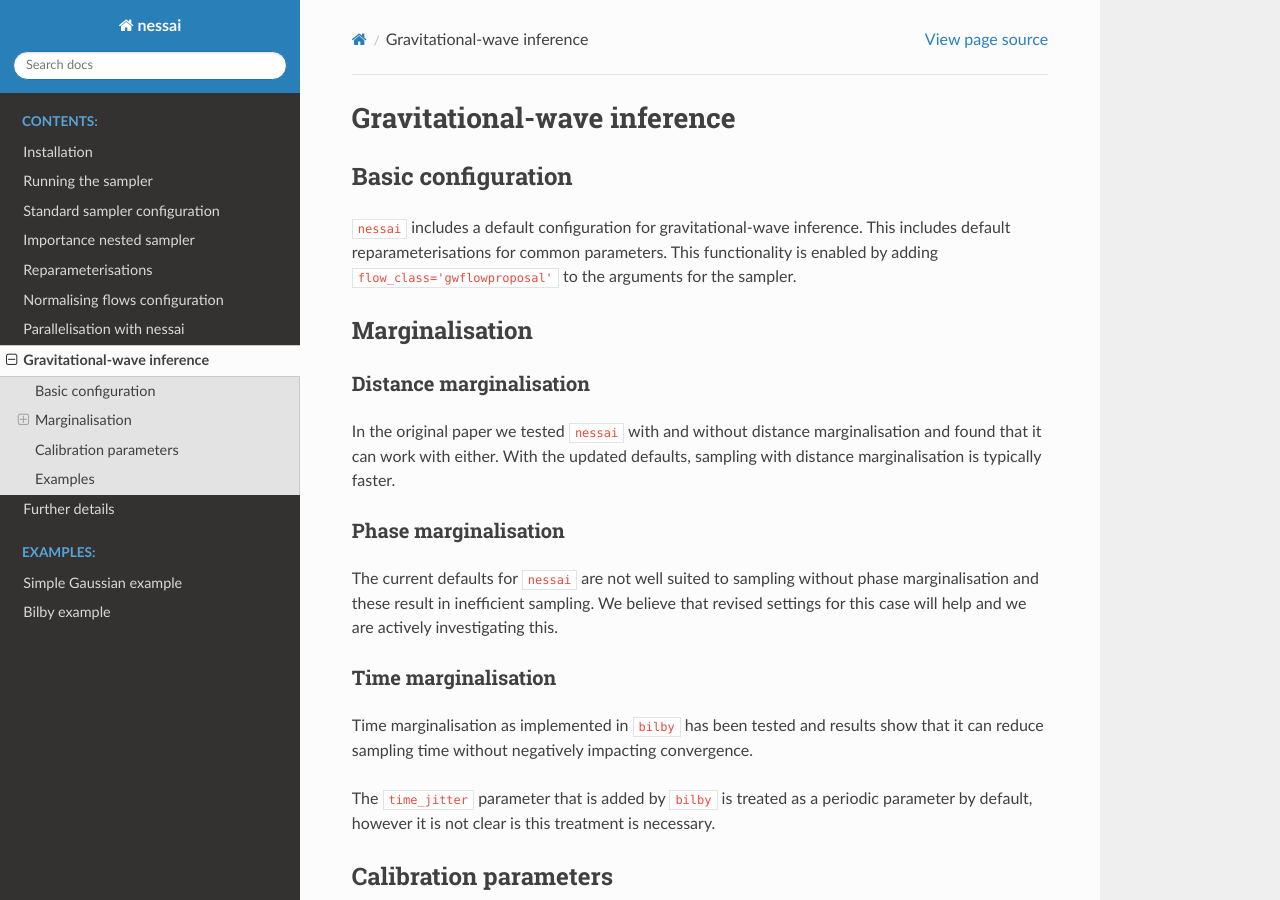
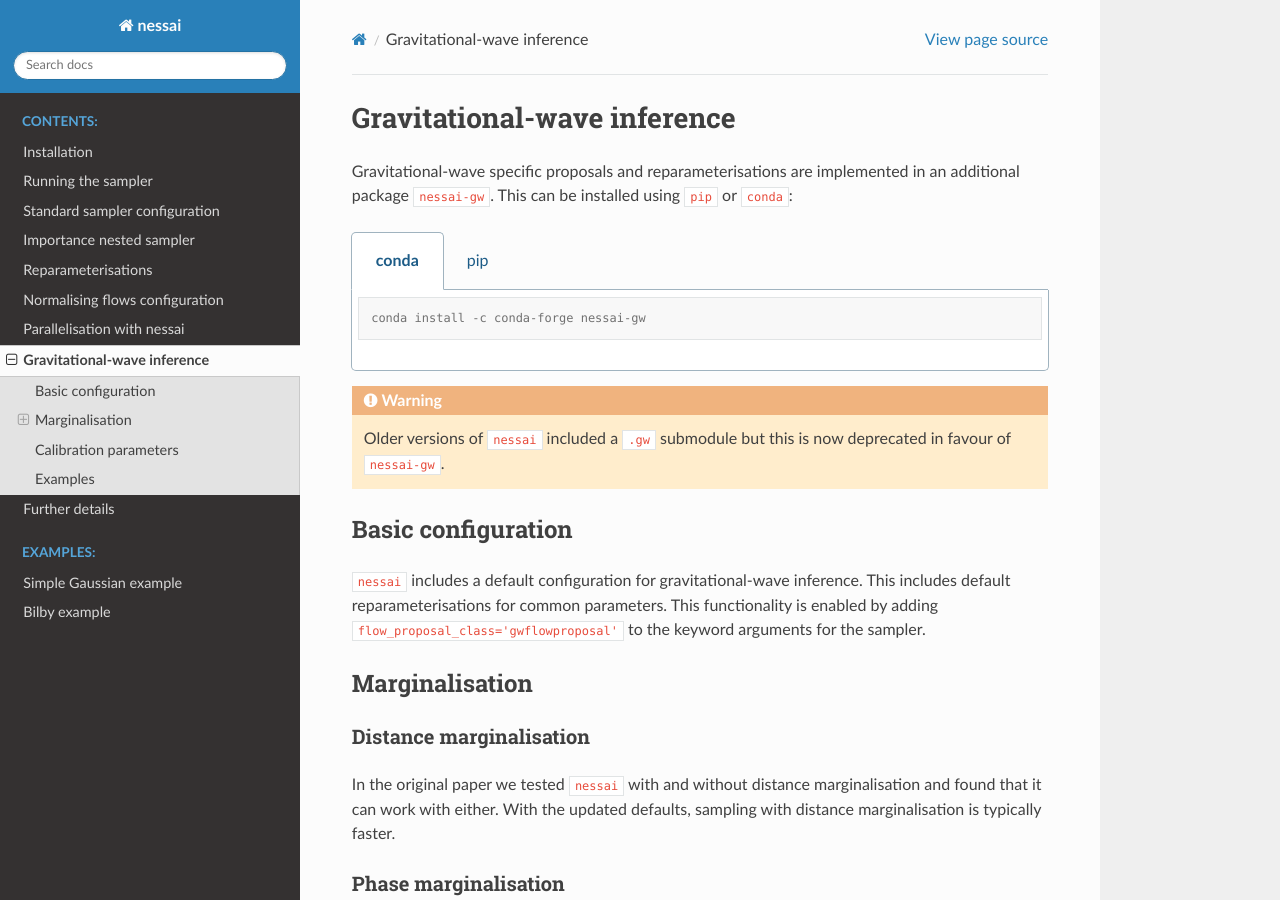
Before and after one commit to mj-will/nessai, a Sphinx documentation site: the page built from docs/gravitational-wave-inference.rst, in a window 1280 px wide and 900 px high. Built offline with Sphinx 7.4.7 and the Read the Docs theme 2.0.0, drawn with Linux system fonts in a browser that asks for light colours; pages that are not in the unit, such as notebooks, are missing from menus.

Commit message:
DOC: update GW docs

```diff
--- a/docs/gravitational-wave-inference.rst
+++ b/docs/gravitational-wave-inference.rst
@@ -2,10 +2,30 @@
 Gravitational-wave inference
 ============================
 
+Gravitational-wave specific proposals and reparameterisations are implemented in
+an additional package  ``nessai-gw``. This can be installed using ``pip`` or
+``conda``:
+
+.. tabs::
+
+     .. code-tab:: console conda
+
+        conda install -c conda-forge nessai-gw
+
+     .. code-tab:: console pip
+
+        pip install nessai-gw
+
+.. warning::
+
+    Older versions of ``nessai`` included a ``.gw`` submodule but this is now deprecated in favour of ``nessai-gw``.
+
+
 Basic configuration
 ===================
 
-``nessai`` includes a default configuration for gravitational-wave inference. This includes default reparameterisations for common parameters. This functionality is enabled by adding :code:`flow_class='gwflowproposal'` to the arguments for the sampler.
+``nessai`` includes a default configuration for gravitational-wave inference. This includes default reparameterisations for common parameters.
+This functionality is enabled by adding :code:`flow_proposal_class='gwflowproposal'` to the keyword arguments for the sampler.
 
 
 Marginalisation
```
